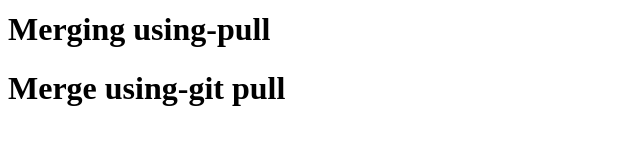
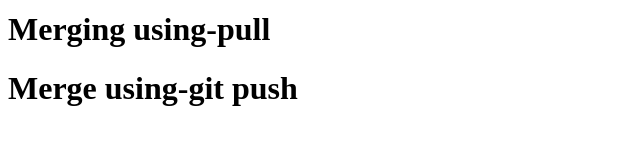
Before and after one commit to Muhammad-Faraz-Ali/git-practise, a plain HTML site: page index.html in a window 1280 px wide. Shown: the part 176-320 px from the top of the page, 0-640 px from the left. Drawn offline with Linux system fonts and the light colour scheme.

Commit message:
merging conflicts

```diff
--- a/index.html
+++ b/index.html
@@ -11,6 +11,6 @@
     <p>Merging branch1 into master</p>
     <p>Merging using merge</p>
     <h1>Merging using-pull</h1>
-    <h1>Merge using-git pull</h1>
+    <h1>Merge using-git push</h1>
 </body>
 </html>
```
